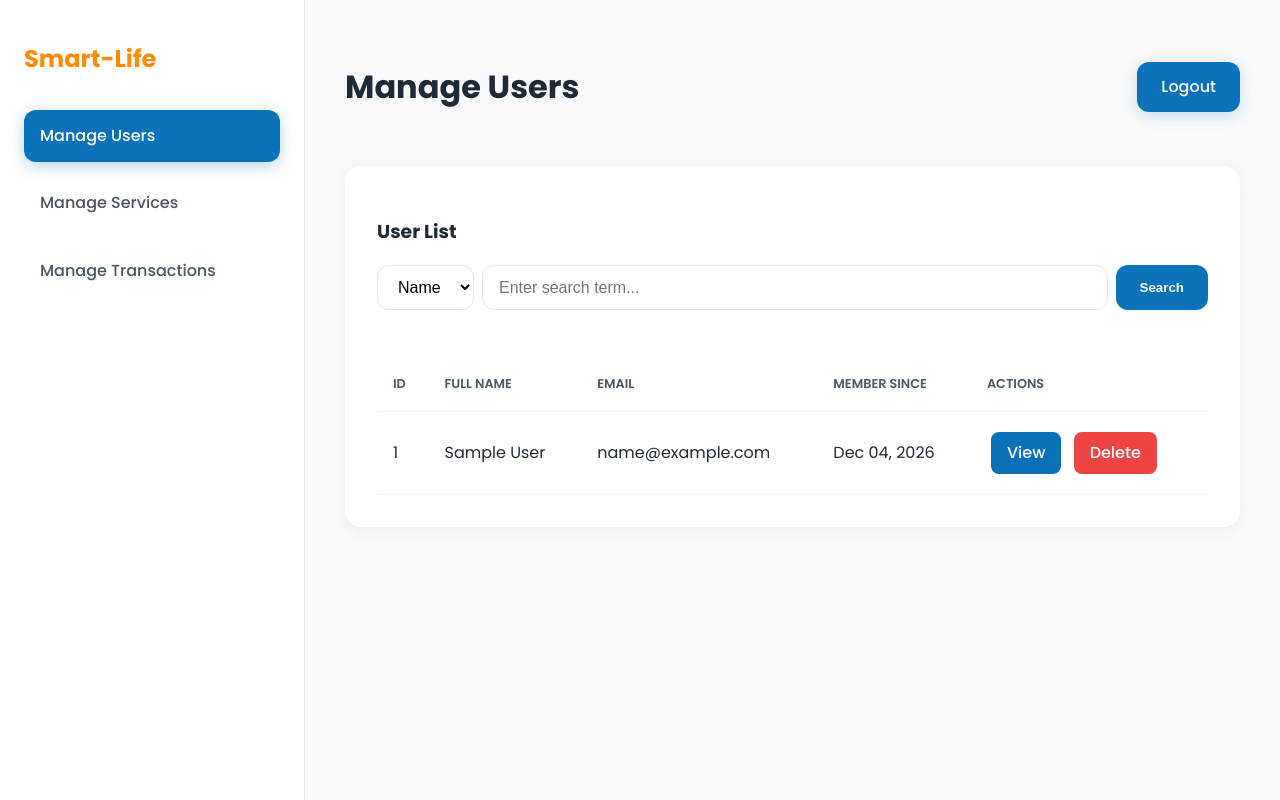
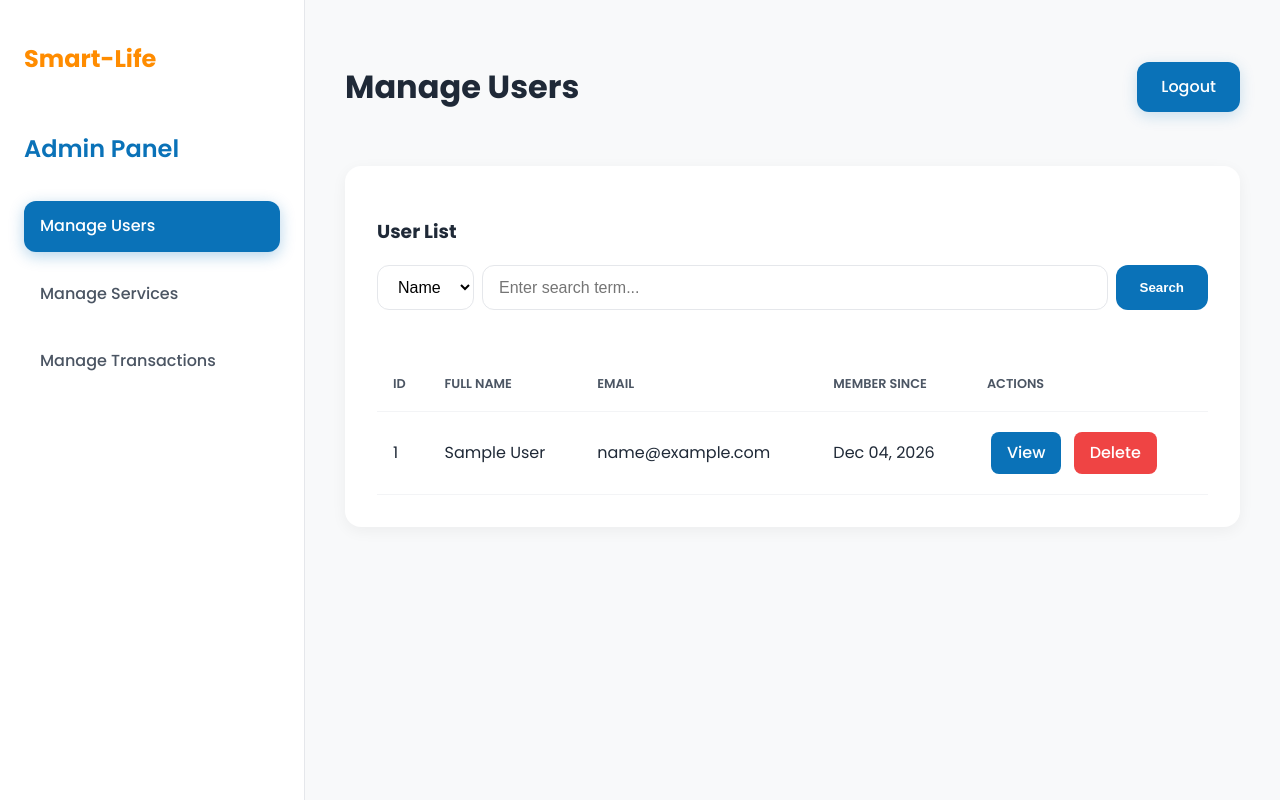
Before and after one commit to hira8talukder/Smart-Life, a PHP site: the page made by Admin Control Panel/manage_users.php in a window 1280 px wide. Run offline with PHP 8.4, Linux system fonts and the light colour scheme; the visitor is signed in with stand-in values (Sample User, id 1).

Commit message:
Now Admin can search user by their name/id/email,Also add Logo

```diff
--- a/Admin Control Panel/manage_users.php
+++ b/Admin Control Panel/manage_users.php
@@ -42,18 +42,18 @@ if (!empty($search_term)) {
 
     switch ($search_by) {
         case 'id':
-            // Exact ID Match: ID = 3
+
             $field_name = 'id';
             $operator = '=';
             break;
         case 'email':
-            // Exact Email Match: email = 'test@example.com'
+
             $field_name = 'email';
             $operator = '=';
             break;
         case 'full_name':
         default:
-            // Fuzzy Name Match: full_name LIKE '%john%'
+
             $field_name = 'full_name';
             $operator = 'LIKE';
             $bind_value = "%" . $search_term . "%";
@@ -123,6 +123,13 @@ $result = $stmt->get_result();
             display: flex;
             flex-direction: column;
             border-right: 1px solid var(--border-color);
+        }
+
+         .sidebar h2 {
+            font-size: 1.5rem;
+            font-weight: 600;
+            margin-bottom: 2rem;
+            color: var(--primary-blue);
         }
 
         .logo {
@@ -401,6 +408,7 @@ $result = $stmt->get_result();
         <div class="sidebar">
 
             <a href="manage_users.php" class="logo">Smart-Life</a>
+            <h2>Admin Panel</h2>
             <ul class="nav-list">
                 <li><a href="#" class="active">Manage Users</a></li>
                 <li><a href="manage_services.php">Manage Services</a></li>
```
Also changed, not shown: Admin Control Panel/manage_services.php (+15 -0 lines).
